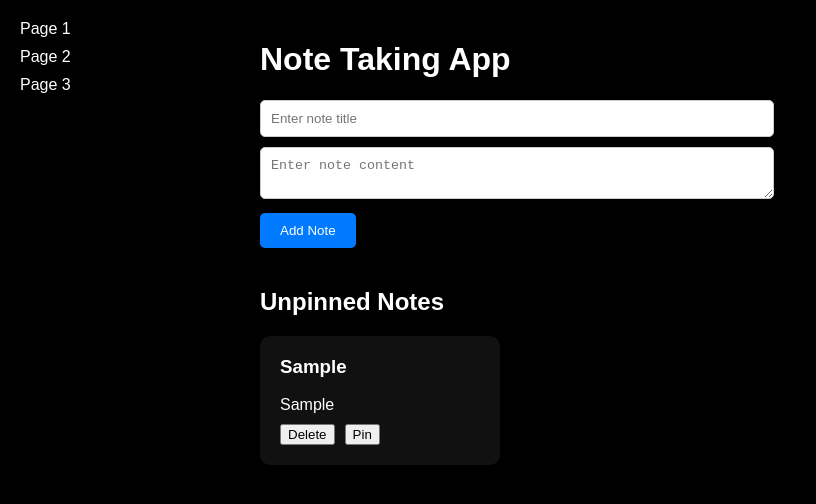
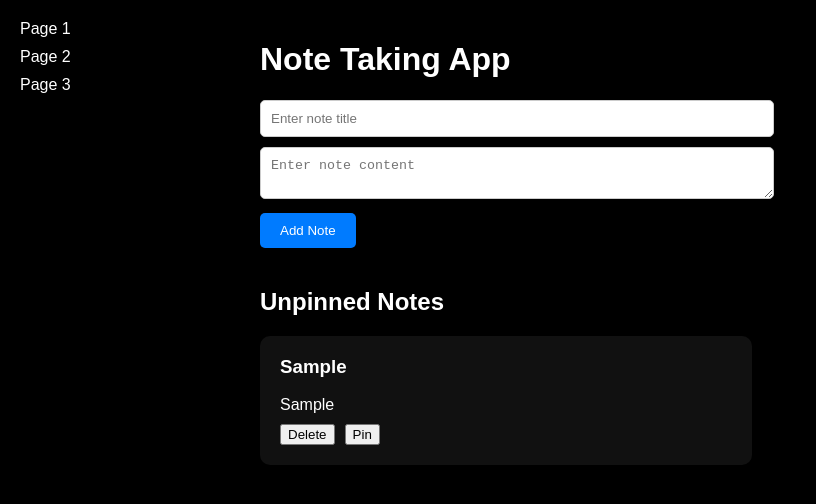
Before and after one commit to madhavreddy509/note-taking-app, a React (Create React App) app: page / in a window 1280 px wide. Both pictures are taken after typing "Sample", "Sample" into the empty fields and a click on the button "Add Note". Shown: the top 504 px of the page, without its empty margins (0-816 px from the left). Built offline with nearby package versions, Linux system fonts and the light colour scheme.

Commit message:
added fr

```diff
--- a/src/components/NoteList.css
+++ b/src/components/NoteList.css
@@ -34,13 +34,19 @@ body {
 /* src/components/NoteList.css */
 .note-list-container {
   display: flex;
-  flex-direction: row; /* Display items horizontally */
+  flex-direction: column;
   gap: 20px;
+}
+
+.section-container {
+  display: flex;
+  flex-direction: column;
 }
 
 .notes-row {
   display: flex;
-  flex-direction: row; /* Display notes horizontally */
+  flex-wrap: wrap; /* Allow notes to wrap to new row when space is filled */
+  gap: 20px;
 }
 
 .note-box {
@@ -48,9 +54,8 @@ body {
   padding: 20px;
   border-radius: 10px;
   box-shadow: 0 4px 8px rgba(0, 0, 0, 0.1);
-  flex: 1 0 200px; /* Flexible box sizing */
-  max-width: 300px; /* Set maximum width for each note */
-  /* Optionally add margin or padding if needed */
+  flex: 0 0 auto;
+  min-width: 300px;
 }
 
 .note-box h3 {
--- a/src/components/NoteList.js
+++ b/src/components/NoteList.js
@@ -13,7 +13,7 @@ const NoteList = ({ notes, deleteNote, pinNote }) => {
     <div className="note-list-container">
       {/* Pinned Notes Section */}
       {pinnedNotes.length > 0 && (
-        <div className="pinned-notes">
+        <div className="section-container">
           <h2>Pinned Notes</h2>
           <div className="notes-row">
             {pinnedNotes.map(note => (
@@ -32,7 +32,7 @@ const NoteList = ({ notes, deleteNote, pinNote }) => {
 
       {/* Unpinned Notes Section */}
       {unpinnedNotes.length > 0 && (
-        <div className="unpinned-notes">
+        <div className="section-container">
           <h2>Unpinned Notes</h2>
           <div className="notes-row">
             {unpinnedNotes.map(note => (
```
